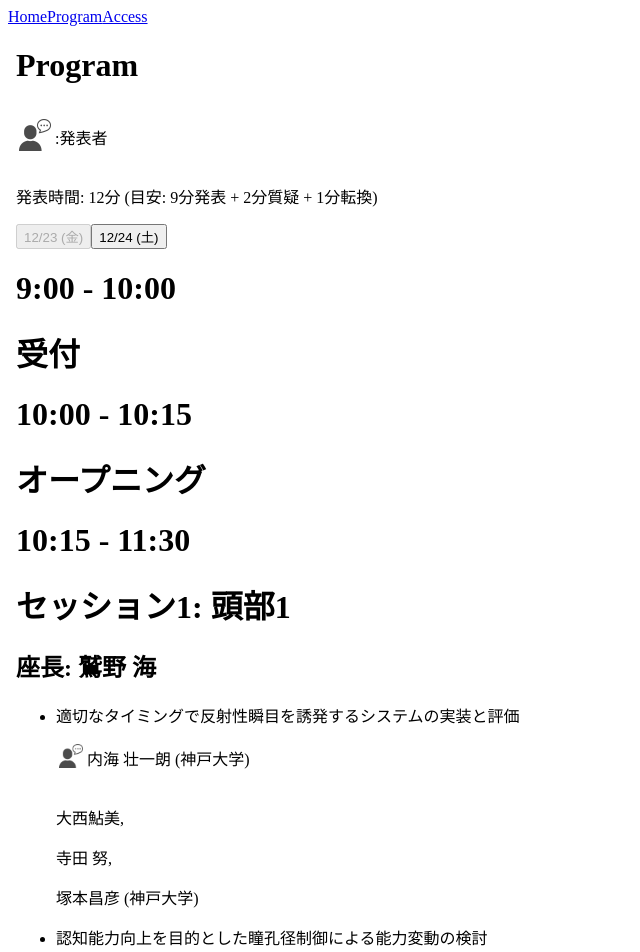
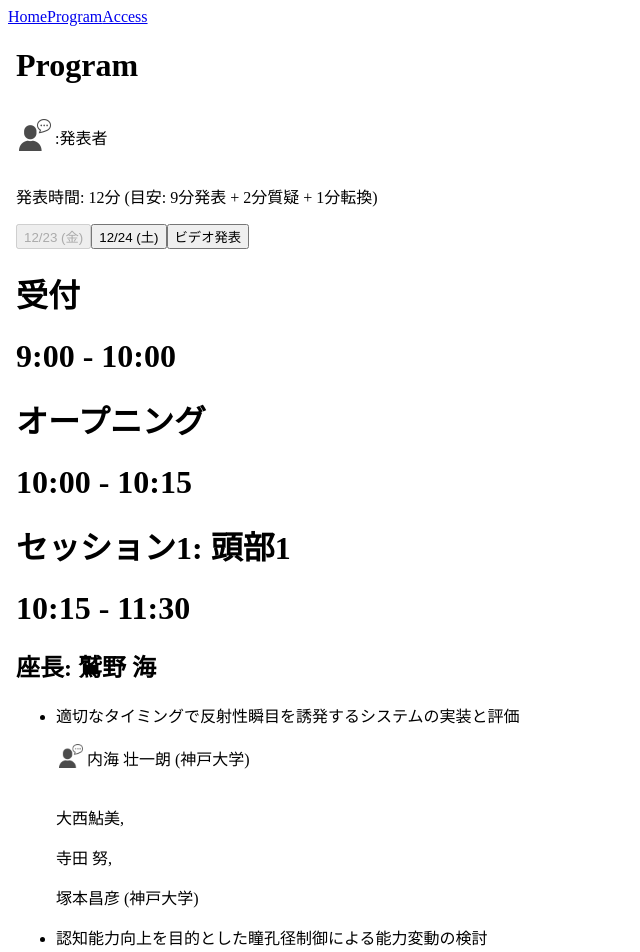
Before and after one commit to HirokiOka/uww2022, a Next.js app: page /program in a window 1280 px wide. Shown: the top 952 px of the page, without its empty margins (0-640 px from the left). Built offline with nearby package versions, Linux system fonts and the light colour scheme.

Commit message:
add video presenter info

```diff
--- a/pages/api/hello.ts
+++ /dev/null
@@ -1,13 +0,0 @@
-// Next.js API route support: https://nextjs.org/docs/api-routes/introduction
-import type { NextApiRequest, NextApiResponse } from 'next'
-
-type Data = {
-  name: string
-}
-
-export default function handler(
-  req: NextApiRequest,
-  res: NextApiResponse<Data>
-) {
-  res.status(200).json({ name: 'John Doe' })
-}
--- a/pages/program.tsx
+++ b/pages/program.tsx
@@ -7,29 +7,40 @@ import { useState } from 'react';
 interface Props {
   dayOne?: any;
   dayTwo?: any;
+  video?: any;
 }
 
 export const getStaticProps: GetStaticProps<Props> = async () => {
   const dayOnePath = path.join(process.cwd(), 'public', 'data', 'dayOne.json');
   const dayTwoPath = path.join(process.cwd(), 'public', 'data', 'dayTwo.json');
+  const videoPresenPath = path.join(process.cwd(), 'public', 'data', 'videoPresen.json');
   const dayOneJSON = fs.readFileSync(dayOnePath).toString();
   const dayTwoJSON = fs.readFileSync(dayTwoPath).toString();
+  const videoPresenJSON = fs.readFileSync(videoPresenPath).toString();
   const dayOne = JSON.parse(dayOneJSON);
   const dayTwo = JSON.parse(dayTwoJSON);
+  const video = JSON.parse(videoPresenJSON);
   return {
-    props: { dayOne, dayTwo }
+    props: { dayOne, dayTwo, video }
   }
 }
 
-const Program: NextPage<Props> = ({ dayOne, dayTwo }: Props) => {
-  const [isDayOne, setIsDayOne] = useState(true);
+const Program: NextPage<Props> = ({ dayOne, dayTwo, video }: Props) => {
+  const [scene, setScene] = useState('dayOne');
   const [program, setProgram] = useState(dayOne);
-  const [disable, setDisable] = useState(false);
 
-  function toggle() {
-    setIsDayOne(!isDayOne);
-    setDisable(!disable);
-    isDayOne ? setProgram(dayTwo) : setProgram(dayOne);
+  function changeScene(newScene: string) {
+    if (scene === newScene) return;
+    if (newScene === 'dayOne') {
+      setScene('dayOne');
+      setProgram(dayOne);
+    } else if (newScene === 'dayTwo') {
+      setScene('dayTwo');
+      setProgram(dayTwo);
+    } else if (newScene === 'video') {
+      setScene('video');
+      setProgram(video);
+    }
   }
 
   return (
@@ -51,19 +62,30 @@ const Program: NextPage<Props> = ({ dayOne, dayTwo }: Props) => {
               <p className='text-xl'>発表時間: 12分 (目安: 9分発表 + 2分質疑 + 1分転換) </p>
             </div>
             <div className='text-xl text-center md:mx-24'>
-              <button disabled={!disable} onClick={toggle} className={isDayOne ? "m-2 p-2 text-center bg-gray-200 rounded underline" : "m-2 p-2 text-center rounded hover:bg-gray-200"}>12/23 (金)</button>
-              <button disabled={disable} onClick={toggle} className={isDayOne ? "m-2 p-2 text-center rounded hover:bg-gray-200" : "m-2 p-2 text-center bg-gray-200 rounded underline"}>12/24 (土)</button>
+              <button disabled={scene==='dayOne'} onClick={() => changeScene('dayOne')} className={scene === 'dayOne' ? 'm-2 p-2 text-center bg-gray-200 rounded underline' : 'm-2 p-2 text-center rounded hover:bg-gray-200'}>12/23 (金)</button>
+              <button disabled={scene==='dayTwo'} onClick={() => changeScene('dayTwo')} className={scene === 'dayTwo' ? 'm-2 p-2 text-center bg-gray-200 rounded underline' : 'm-2 p-2 text-center rounded hover:bg-gray-200'}>12/24 (土)</button>
+              <button disabled={scene==='video'} onClick={() => changeScene('video')} className={scene === 'video' ? 'm-2 p-2 text-center bg-gray-200 rounded underline' : 'm-2 p-2 text-center rounded hover:bg-gray-200'}>ビデオ発表</button>
             </div>
 
             <div>
               {Object.values(program).map((s: any, i: number) => (
                 <div className='my-4 md:mx-24 p-2 border-black rounded-lg border-2 justify-center' key={i}>
-                  <h1 className='text-xl text-center'>{s.startTime} - {s.endTime}</h1>
                   <h1 className='text-2xl font-bold text-center'>{s.eventName}</h1>
+                  {(scene !== 'video') ? (
+                    <>
+                      <h1 className='text-xl text-center'>{s.startTime} - {s.endTime}</h1>
+                    </>
+                    ) : (
+                      <></>
+                    )}
 
                   {s.isSession ? (
                     <div className='text-center m-4' key={i}>
+                    {scene !== 'video' ? (
                       <h2>座長: {s.chairperson}</h2>
+                    ) : (
+                      <></>
+                    )}
 
                       {s.presentations.map((p: any, j: number) => (
                         <ul className='list-disc list-inside m-2 p-2 rounded-lg bg-gray-100' key={j}>
@@ -99,17 +121,5 @@ const Program: NextPage<Props> = ({ dayOne, dayTwo }: Props) => {
   );
 }
 
-/*
-Program.getInitialProps = async () => {
-  const dayOnePath = path.join(process.cwd(), 'public', 'data', 'dayOne.json');
-  const dayTwoPath = path.join(process.cwd(), 'public', 'data', 'dayTwo.json');
-  const dayOneJSON = fs.readFileSync(dayOnePath).toString();
-  const dayTwoJSON = fs.readFileSync(dayTwoPath).toString();
-  const dayOne = JSON.parse(dayOneJSON);
-  const dayTwo = JSON.parse(dayTwoJSON);
-  return { dayOne, dayTwo };
-}
-*/
-
 
 export default Program;
--- /dev/null
+++ b/public/data/videoPresen.json
@@ -0,0 +1,133 @@
+[
+  {
+    "isSession": true,
+    "eventName": "ビデオ発表",
+    "presentations": [
+      {
+        "name": "河野 日生",
+        "affiliation": "立命館大学",
+        "title": "CNCマシンを用いたスプラウト播種による情報提示手法の提案",
+        "coauthors": [
+          {
+            "name": "村尾 和哉",
+            "affiliation": "立命館大学"
+          }
+        ]
+      },
+      {
+        "name": "辻 凌弥",
+        "affiliation": "神戸大学",
+        "title": "振動付与・音再生・流量変化によって飲料の過剰摂取を防止するストローの提案",
+        "coauthors": [
+          {
+            "name": "大西 鮎美",
+            "affiliation": "神戸大学"
+          },
+          {
+            "name": "寺田 努",
+            "affiliation": "神戸大学"
+          },
+          {
+            "name": "塚本 昌彦",
+            "affiliation": "神戸大学"
+          }
+        ]
+      },
+      {
+        "name": "金 宏潤",
+        "affiliation": "神戸大学",
+        "title": "空手の予備動作を小さくする練習支援システムによる空手未経験者への支援効果について",
+        "coauthors": [
+          {
+            "name": "土田  修平",
+            "affiliation": "神戸大学"
+          },
+          {
+            "name": "寺田 努",
+            "affiliation": "神戸大学"
+          },
+          {
+            "name": "塚本 昌彦",
+            "affiliation": "神戸大学"
+          }
+        ]
+      },
+      {
+        "name": "引原 翼",
+        "affiliation": "神戸大学",
+        "title": "歌声を協和させる技術を習得するためのうなりを利用した練習支援システム",
+        "coauthors": [
+          {
+            "name": "大西 鮎美",
+            "affiliation": "神戸大学"
+          },
+          {
+            "name": "寺田 努",
+            "affiliation": "神戸大学"
+          },
+          {
+            "name": "塚本 昌彦",
+            "affiliation": "神戸大学"
+          }
+        ]
+      },
+      {
+        "name": "水谷 元紀",
+        "affiliation": "神戸大学",
+        "title": "野球におけるARを用いたストライク判定支援システムの提案",
+        "coauthors": [
+          {
+            "name": "土田  修平",
+            "affiliation": "神戸大学"
+          },
+          {
+            "name": "寺田 努",
+            "affiliation": "神戸大学"
+          },
+          {
+            "name": "塚本 昌彦",
+            "affiliation": "神戸大学"
+          }
+        ]
+      },
+      {
+        "name": "角田 幸太郎",
+        "affiliation": "神戸大学",
+        "title": "自発的な頷きと強制的な頷きがオンデマンド授業受講者の覚醒度に与える影響の調査",
+        "coauthors": [
+          {
+            "name": "大西 鮎美",
+            "affiliation": "神戸大学"
+          },
+          {
+            "name": "寺田 努",
+            "affiliation": "神戸大学"
+          },
+          {
+            "name": "塚本 昌彦",
+            "affiliation": "神戸大学"
+          }
+        ]
+      },
+      {
+        "name": "倉元 良輔",
+        "affiliation": "神戸大学",
+        "title": "文章中からの情報蓄積および人物相関図と時系列表示を用いた読書内容のスクラッピングによる読書支援システムの実装",
+        "coauthors": [
+          {
+            "name": "土田 修平",
+            "affiliation": "神戸大学"
+          },
+          {
+            "name": "寺田 努",
+            "affiliation": "神戸大学"
+          },
+          {
+            "name": "塚本 昌彦",
+            "affiliation": "神戸大学"
+          }
+        ]
+      }
+    ]
+  }
+]
```
